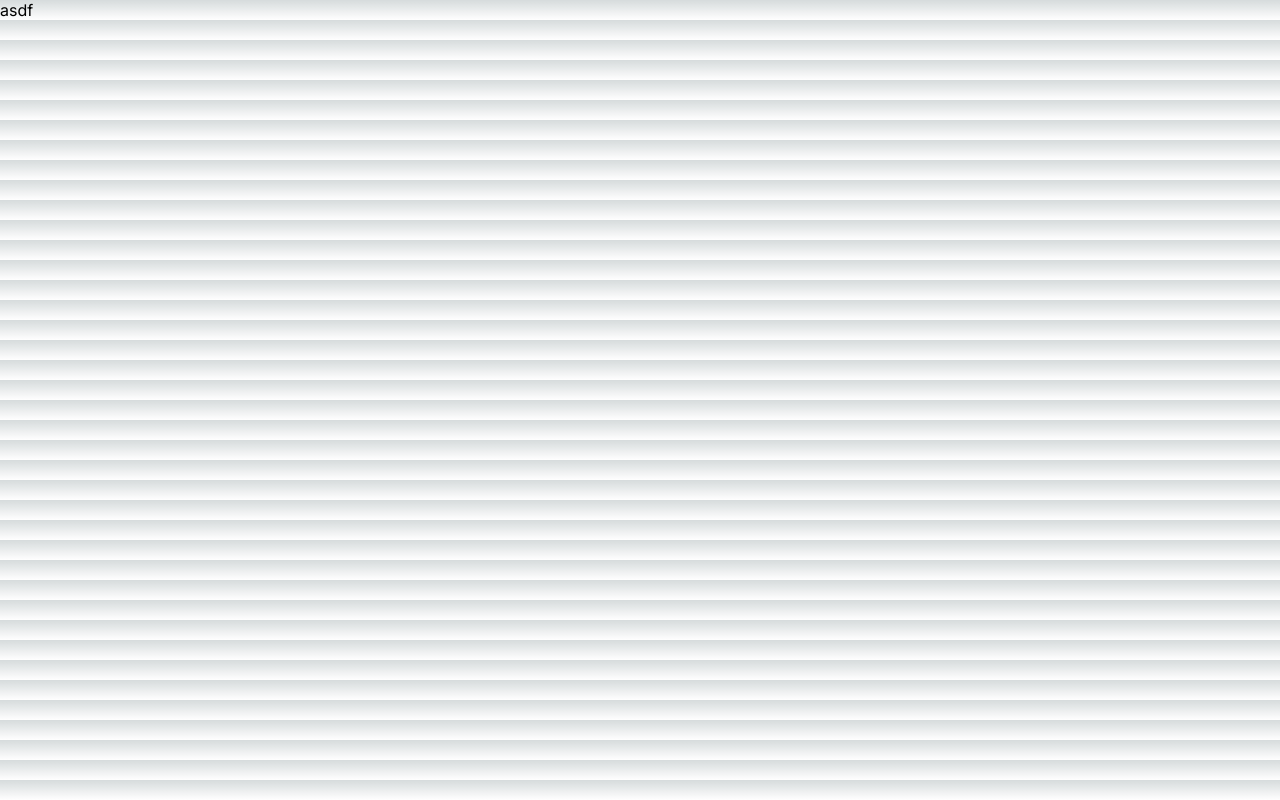
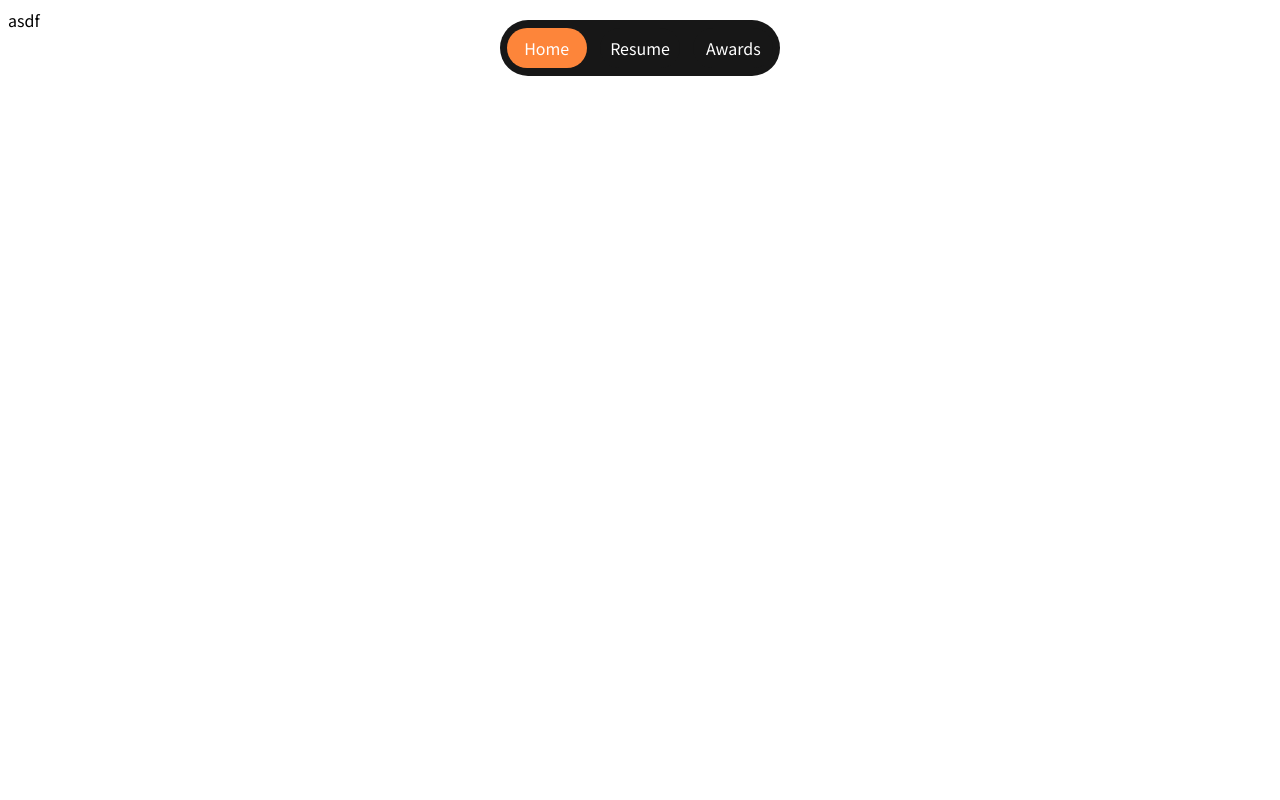
Before and after one commit to Collection50/Resume, a Next.js app: page / in a window 1280 px wide. Built offline with nearby package versions, Linux system fonts and the light colour scheme.

Commit message:
feat: 공통으로 사용되는 Nav 컴포넌트 layout 에 추가

```diff
--- a/app/layout.tsx
+++ b/app/layout.tsx
@@ -1,18 +1,24 @@
+import Nav from '@/components/Nav';
 import type { Metadata } from 'next';
-import { Inter } from 'next/font/google';
-import './globals.css';
+import { Noto_Sans_KR } from 'next/font/google';
+import StyledProvider from './lib/StyledProvider';
 
-const inter = Inter({ subsets: ['latin'] });
+const NOTO_SANS_KR = Noto_Sans_KR({ subsets: ['latin'] });
 
 export const metadata: Metadata = {
-  title: 'Create Next App',
-  description: 'Generated by create next app',
+  title: 'Resume',
+  description: 'Welcome to My land 🖥️',
 };
 
 export default function RootLayout({ children }: { children: React.ReactNode }) {
   return (
-    <html lang="en">
-      <body className={inter.className}>{children}</body>
+    <html lang="ko">
+      <body className={NOTO_SANS_KR.className}>
+        <StyledProvider>
+          <Nav />
+          {children}
+        </StyledProvider>
+      </body>
     </html>
   );
 }
--- /dev/null
+++ b/components/Nav/Nav.styled.ts
@@ -0,0 +1,47 @@
+import Link from 'next/link';
+import styled from 'styled-components';
+
+export const NavContainer = styled.nav`
+  position: fixed;
+
+  top: 20px;
+  left: 50%;
+  transform: translate(-50%, 0);
+`;
+
+export const NavButtonContainer = styled.section`
+  display: flex;
+  justify-content: space-around;
+  align-items: center;
+
+  width: 280px;
+  height: 56px;
+
+  border-radius: 50px;
+
+  background: #171717;
+`;
+
+export const NavButton = styled(Link)<{ selected: boolean }>`
+  display: flex;
+  justify-content: center;
+  align-items: center;
+
+  width: 80px;
+  height: 40px;
+
+  background: ${({ selected }) => (selected ? '#FD853A' : '#171717')};
+  border-radius: 60px;
+  gap: 10px;
+  text-decoration: none;
+  color: white;
+
+  transition:
+    background 0.3s ease-in-out,
+    color 0.3s ease-in-out;
+
+  &:hover {
+    color: ${({ selected }) => (selected ? 'white' : 'black')};
+    background: #fd853a;
+  }
+`;
--- /dev/null
+++ b/components/Nav/Nav.tsx
@@ -0,0 +1,23 @@
+'use client';
+
+import { ROUTES } from '@/constants';
+import { usePathname } from 'next/navigation';
+import * as S from './Nav.styled';
+
+function Nav() {
+  const pathname = usePathname();
+
+  return (
+    <S.NavContainer>
+      <S.NavButtonContainer>
+        {Object.values(ROUTES).map(({ path, title }: { path: string; title: string }) => (
+          <S.NavButton key={path} href={path} selected={pathname === path}>
+            {title}
+          </S.NavButton>
+        ))}
+      </S.NavButtonContainer>
+    </S.NavContainer>
+  );
+}
+
+export default Nav;
--- /dev/null
+++ b/components/Nav/index.tsx
@@ -0,0 +1,3 @@
+import Nav from './Nav';
+
+export default Nav;
```
